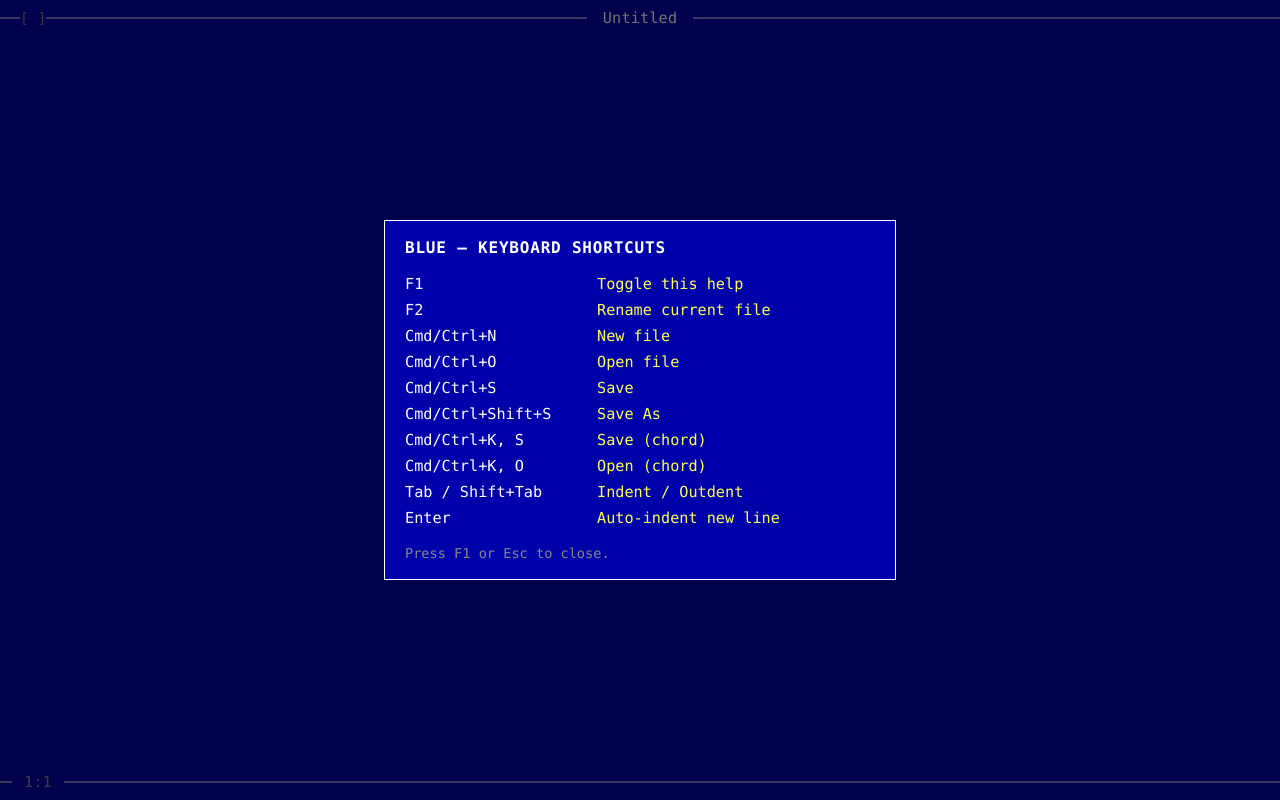
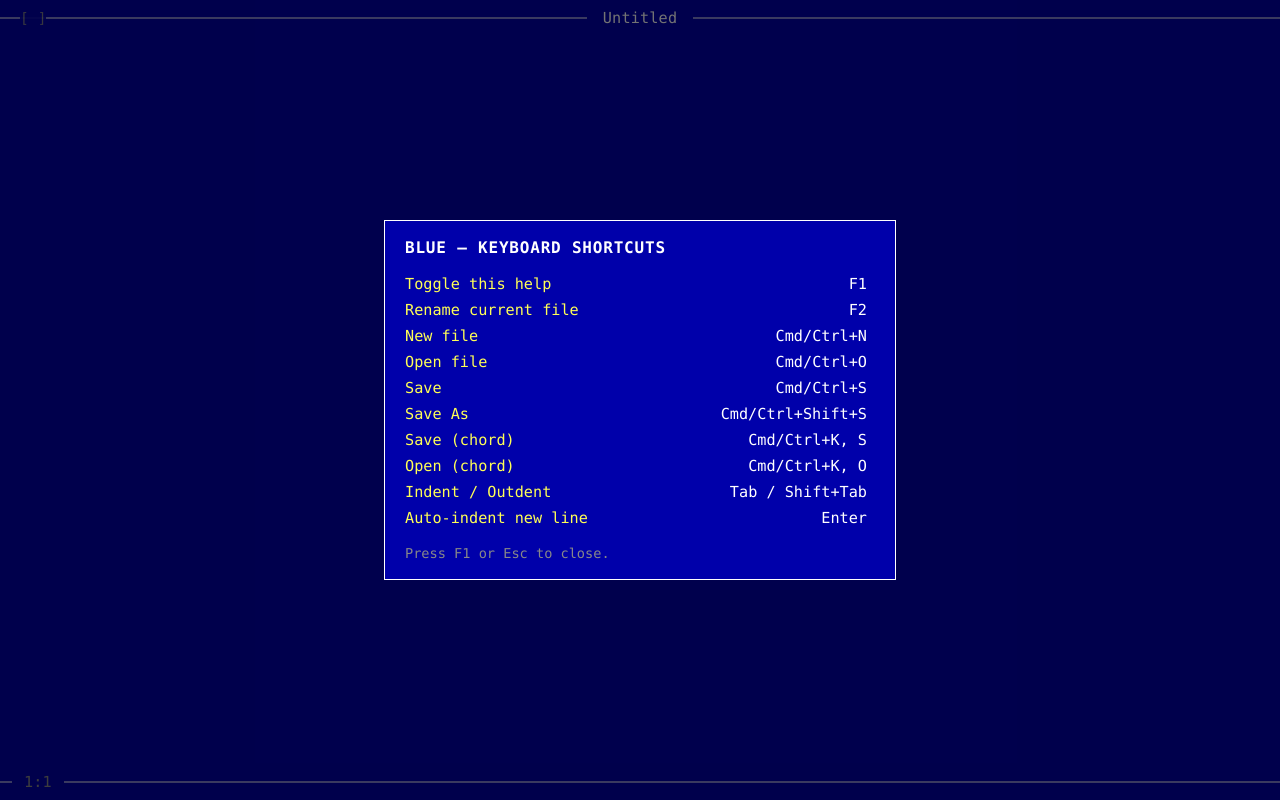
Before and after one commit to codazoda/blue, a plain HTML site: page index.html in a window 1280 px wide. Both pictures are taken after a click on the element "File is saved". Drawn offline with Linux system fonts and the light colour scheme.

Commit message:
reorder help dialog

```diff
--- a/css/main.css
+++ b/css/main.css
@@ -201,6 +201,11 @@ body {
   color: var(--editor-highlight);
   white-space: nowrap;
   width: 12rem;
+  text-align: right;
+}
+
+#help-panel td.action {
+  width: auto;
 }
 
 #help-panel .hint {
--- a/index.html
+++ b/index.html
@@ -33,16 +33,16 @@
       <h2 id="help-title">Blue — Keyboard Shortcuts</h2>
       <table>
         <tbody>
-          <tr><td class="key">F1</td><td>Toggle this help</td></tr>
-          <tr><td class="key">F2</td><td>Rename current file</td></tr>
-          <tr><td class="key">Cmd/Ctrl+N</td><td>New file</td></tr>
-          <tr><td class="key">Cmd/Ctrl+O</td><td>Open file</td></tr>
-          <tr><td class="key">Cmd/Ctrl+S</td><td>Save</td></tr>
-          <tr><td class="key">Cmd/Ctrl+Shift+S</td><td>Save As</td></tr>
-          <tr><td class="key">Cmd/Ctrl+K, S</td><td>Save (chord)</td></tr>
-          <tr><td class="key">Cmd/Ctrl+K, O</td><td>Open (chord)</td></tr>
-          <tr><td class="key">Tab / Shift+Tab</td><td>Indent / Outdent</td></tr>
-          <tr><td class="key">Enter</td><td>Auto-indent new line</td></tr>
+          <tr><td class="action">Toggle this help</td><td class="key">F1</td></tr>
+          <tr><td class="action">Rename current file</td><td class="key">F2</td></tr>
+          <tr><td class="action">New file</td><td class="key">Cmd/Ctrl+N</td></tr>
+          <tr><td class="action">Open file</td><td class="key">Cmd/Ctrl+O</td></tr>
+          <tr><td class="action">Save</td><td class="key">Cmd/Ctrl+S</td></tr>
+          <tr><td class="action">Save As</td><td class="key">Cmd/Ctrl+Shift+S</td></tr>
+          <tr><td class="action">Save (chord)</td><td class="key">Cmd/Ctrl+K, S</td></tr>
+          <tr><td class="action">Open (chord)</td><td class="key">Cmd/Ctrl+K, O</td></tr>
+          <tr><td class="action">Indent / Outdent</td><td class="key">Tab / Shift+Tab</td></tr>
+          <tr><td class="action">Auto-indent new line</td><td class="key">Enter</td></tr>
         </tbody>
       </table>
       <div class="hint">Press F1 or Esc to close.</div>
```
Also changed, not shown: README.md.
